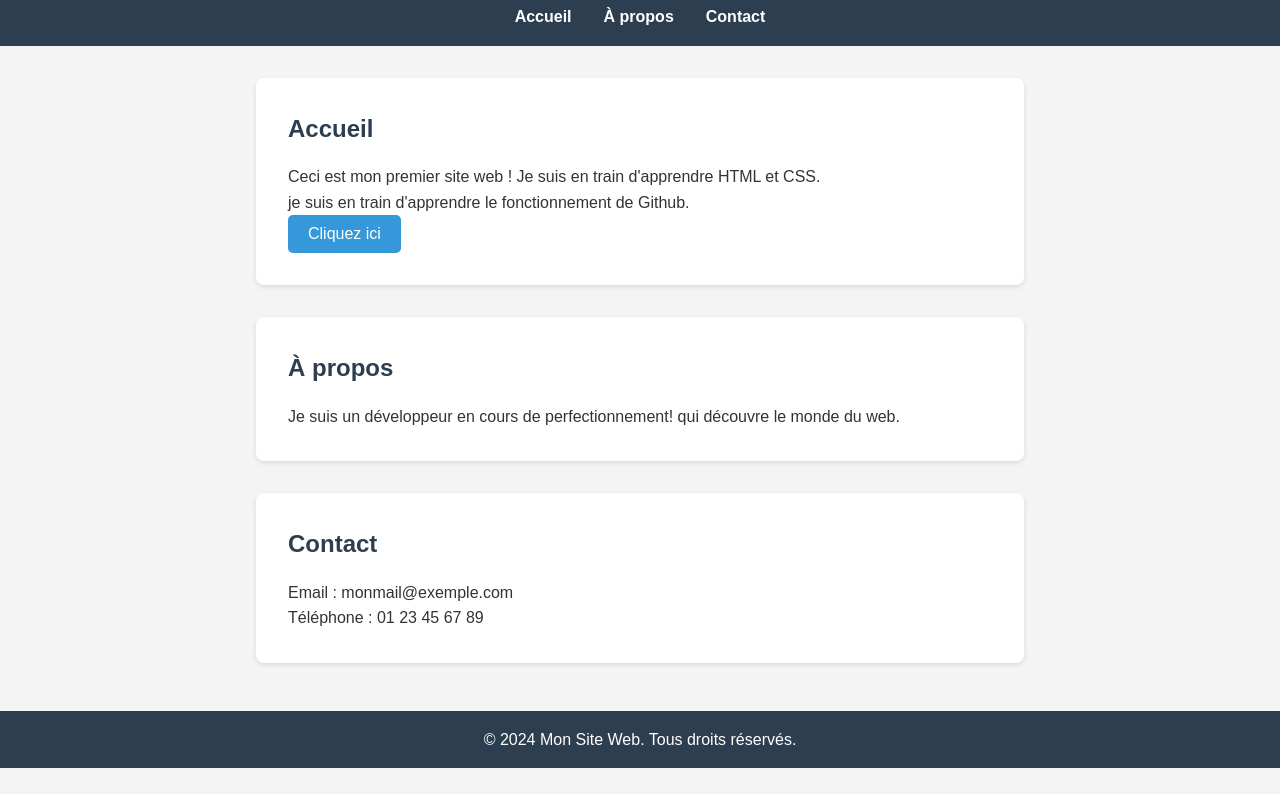
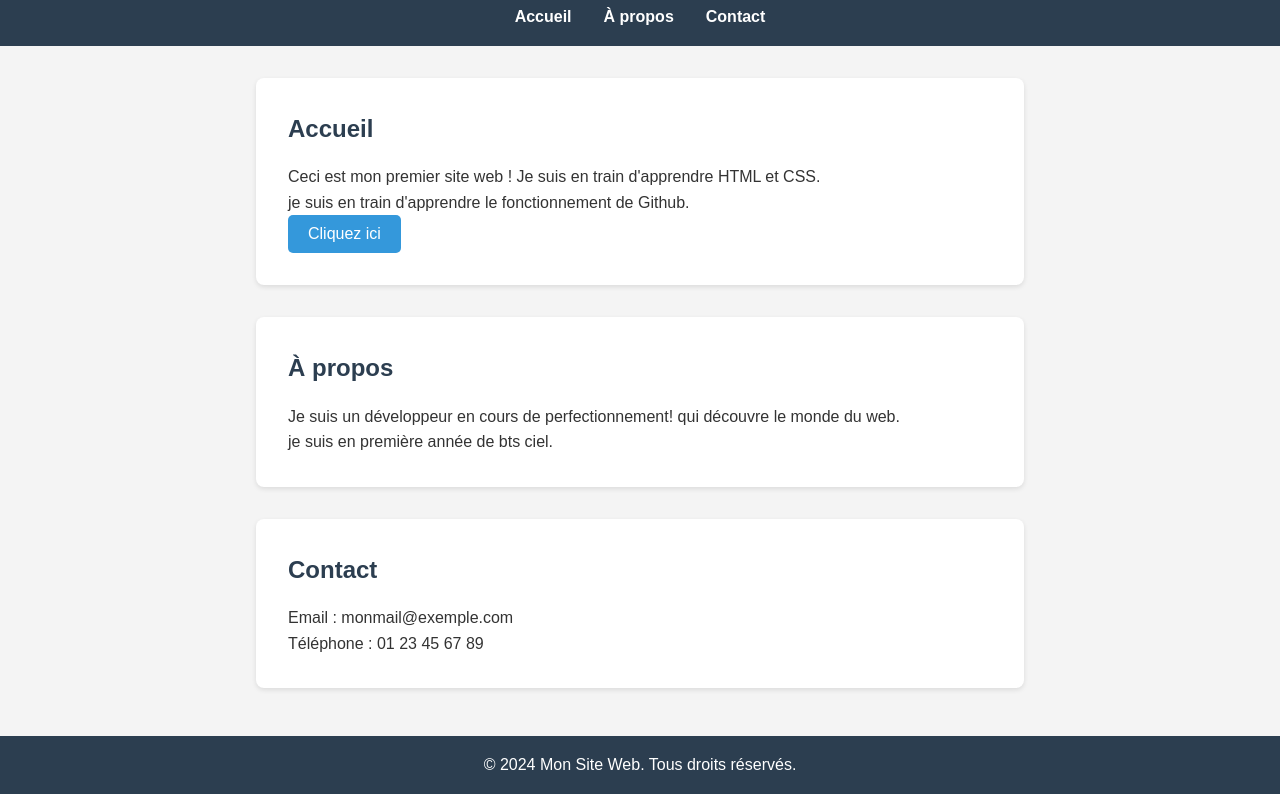
Before and after one commit to oyeyemi-emman/TestN1, a plain HTML site: page index.html in a window 1280 px wide. Shown: the part 92-886 px from the top of the page. Before the commit the page ends 860 px from the top, so only its background shows below. Drawn offline with Linux system fonts and the light colour scheme.

Commit message:
troisiemeModif

```diff
--- a/index.html
+++ b/index.html
@@ -29,6 +29,7 @@
         <section id="apropos">
             <h2>À propos</h2>
             <p>Je suis un développeur en cours de perfectionnement! qui découvre le monde du web.</p>
+            <p>je suis en première année de bts ciel.</p>
         </section>
 
         <section id="contact">
```
